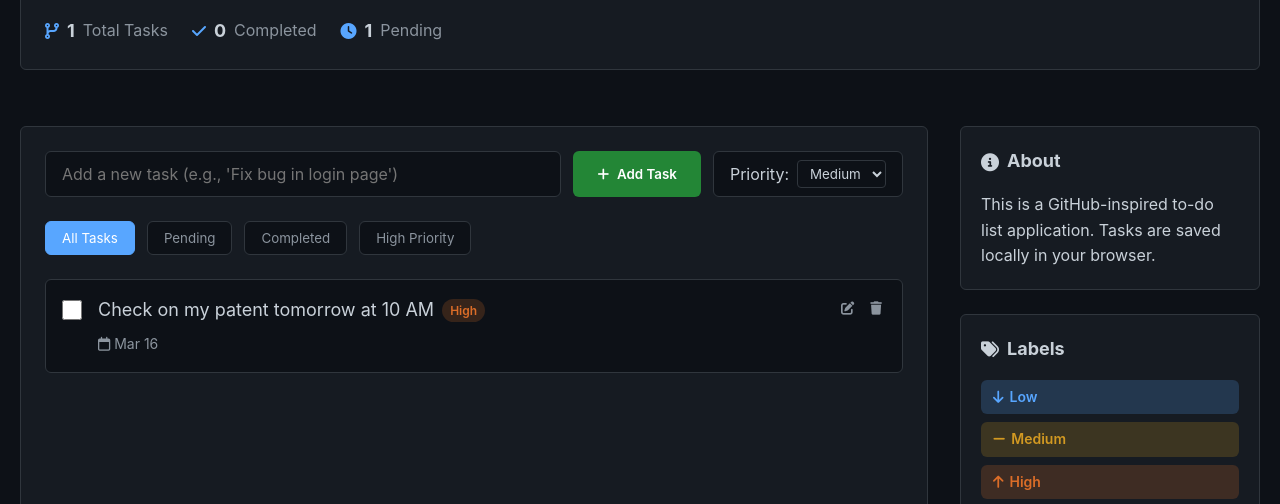
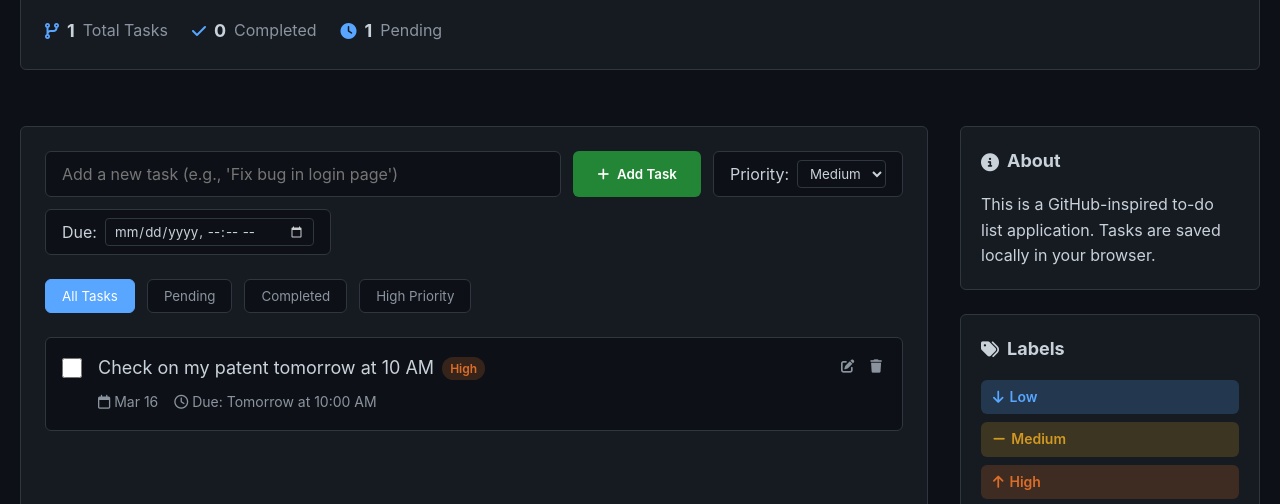
Before and after one commit to erdellmfx2/todo.github.io-, a plain HTML site: page index.html in a window 1280 px wide. Shown: the part 292-796 px from the top of the page. Drawn offline with Linux system fonts and the light colour scheme.

Commit message:
Add due date functionality to tasks
- Added datetime-local input for due dates in task creation
- Updated CSS for due date selector styling
- Modified task structure to include dueDate property
- Added formatDateTime() function for human-readable due dates
- Updated patent task to include due date (tomorrow at 10 AM)
- Modified overdue calculation to use due dates when available
- Task display now shows due dates with clock icon

```diff
--- a/index.html
+++ b/index.html
@@ -51,6 +51,10 @@
                             <option value="high">High</option>
                             <option value="critical">Critical</option>
                         </select>
+                    </div>
+                    <div class="due-date-selector">
+                        <label for="due-date">Due:</label>
+                        <input type="datetime-local" id="due-date">
                     </div>
                 </div>
 
--- a/script.js
+++ b/script.js
@@ -4,6 +4,7 @@ document.addEventListener('DOMContentLoaded', function() {
     const newTaskInput = document.getElementById('new-task');
     const addTaskBtn = document.getElementById('add-task-btn');
     const prioritySelect = document.getElementById('priority');
+    const dueDateInput = document.getElementById('due-date');
     const todoList = document.getElementById('todo-list');
     const filterButtons = document.querySelectorAll('.filter-btn');
     const clearCompletedBtn = document.getElementById('clear-completed');
@@ -32,13 +33,19 @@ document.addEventListener('DOMContentLoaded', function() {
 
     // Add sample patent task if no tasks exist (first-time users)
     if (tasks.length === 0) {
+        // Set due date to tomorrow at 10:00 AM
+        const tomorrow = new Date();
+        tomorrow.setDate(tomorrow.getDate() + 1);
+        tomorrow.setHours(10, 0, 0, 0);
+
         const patentTask = {
             id: Date.now(),
             title: "Check on my patent tomorrow at 10 AM",
             completed: false,
             priority: "high",
             createdAt: new Date().toISOString(),
-            completedAt: null
+            completedAt: null,
+            dueDate: tomorrow.toISOString()
         };
         tasks.push(patentTask);
         localStorage.setItem('github-todo-tasks', JSON.stringify(tasks));
@@ -120,7 +127,8 @@ document.addEventListener('DOMContentLoaded', function() {
             priority: prioritySelect.value,
             completed: false,
             createdAt: new Date().toISOString(),
-            completedAt: null
+            completedAt: null,
+            dueDate: dueDateInput.value ? new Date(dueDateInput.value).toISOString() : null
         };
 
         tasks.unshift(task); // Add to beginning
@@ -132,6 +140,7 @@ document.addEventListener('DOMContentLoaded', function() {
         newTaskInput.value = '';
         newTaskInput.focus();
         prioritySelect.value = 'medium';
+        dueDateInput.value = '';
     }
 
     function toggleTaskCompletion(taskId) {
@@ -228,6 +237,7 @@ document.addEventListener('DOMContentLoaded', function() {
                     </div>
                     <div class="todo-meta">
                         <span><i class="far fa-calendar"></i> ${formatDate(task.createdAt)}</span>
+                        ${task.dueDate ? `<span><i class="far fa-clock"></i> Due: ${formatDateTime(task.dueDate)}</span>` : ''}
                         ${task.completed ? `<span><i class="far fa-check-circle"></i> Completed: ${formatDate(task.completedAt)}</span>` : ''}
                     </div>
                 </div>
@@ -280,9 +290,14 @@ document.addEventListener('DOMContentLoaded', function() {
         }).length;
         weekTasksEl.textContent = weekTasks;
 
-        // Calculate overdue tasks (tasks created more than 7 days ago and not completed)
+        // Calculate overdue tasks (tasks with due date in past and not completed)
         const overdueTasks = tasks.filter(t => {
             if (t.completed) return false;
+            if (t.dueDate) {
+                const dueDate = new Date(t.dueDate);
+                return dueDate < new Date();
+            }
+            // Fallback: tasks created more than 7 days ago
             const taskDate = new Date(t.createdAt);
             const daysOld = (Date.now() - taskDate.getTime()) / (1000 * 60 * 60 * 24);
             return daysOld > 7;
@@ -308,6 +323,38 @@ document.addEventListener('DOMContentLoaded', function() {
             day: 'numeric',
             year: date.getFullYear() !== new Date().getFullYear() ? 'numeric' : undefined
         });
+    }
+
+    function formatDateTime(dateString) {
+        if (!dateString) return 'N/A';
+        const date = new Date(dateString);
+        const now = new Date();
+        const isToday = date.toDateString() === now.toDateString();
+        const isTomorrow = new Date(now.getTime() + 86400000).toDateString() === date.toDateString();
+        const isYesterday = new Date(now.getTime() - 86400000).toDateString() === date.toDateString();
+
+        let datePart;
+        if (isToday) {
+            datePart = 'Today';
+        } else if (isTomorrow) {
+            datePart = 'Tomorrow';
+        } else if (isYesterday) {
+            datePart = 'Yesterday';
+        } else {
+            datePart = date.toLocaleDateString('en-US', {
+                month: 'short',
+                day: 'numeric',
+                year: date.getFullYear() !== now.getFullYear() ? 'numeric' : undefined
+            });
+        }
+
+        const timePart = date.toLocaleTimeString('en-US', {
+            hour: 'numeric',
+            minute: '2-digit',
+            hour12: true
+        });
+
+        return `${datePart} at ${timePart}`;
     }
 
     function openExportModal() {
--- a/style.css
+++ b/style.css
@@ -224,6 +224,30 @@ body {
     border: 1px solid var(--github-border);
     border-radius: 4px;
     padding: 4px 8px;
+}
+
+.due-date-selector {
+    display: flex;
+    align-items: center;
+    gap: 8px;
+    background-color: var(--github-dark);
+    padding: 8px 16px;
+    border-radius: 6px;
+    border: 1px solid var(--github-border);
+}
+
+#due-date {
+    background-color: var(--github-dark);
+    color: var(--github-text);
+    border: 1px solid var(--github-border);
+    border-radius: 4px;
+    padding: 4px 8px;
+    font-family: inherit;
+}
+
+#due-date::-webkit-calendar-picker-indicator {
+    filter: invert(0.8);
+    cursor: pointer;
 }
 
 .filters {
```
